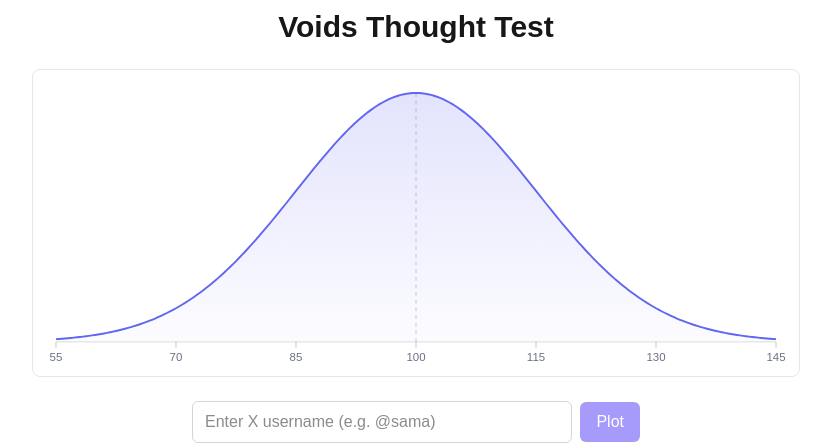
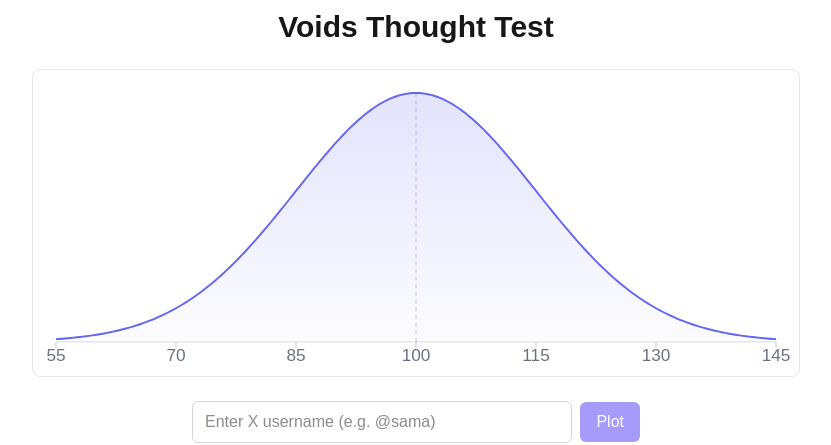
Before and after one commit to jasonthepenguin/sycophancy, a Next.js app: page / in a window 1280 px wide. Shown: the part 126-571 px from the top of the page, without its empty margins (224-1055 px from the left). Built offline with nearby package versions, Linux system fonts and the light colour scheme.

Commit message:
Add increase size to iq interval numbers

```diff
--- a/src/app/page.tsx
+++ b/src/app/page.tsx
@@ -153,7 +153,7 @@ export default function Home() {
                       x={tx}
                       y={baselineY + 20}
                       textAnchor="middle"
-                      className="fill-gray-500 text-[18px] sm:text-[12px]"
+                       className="fill-gray-500 text-[24px] sm:text-[18px]"
                     >
                       {t}
                     </text>
```
